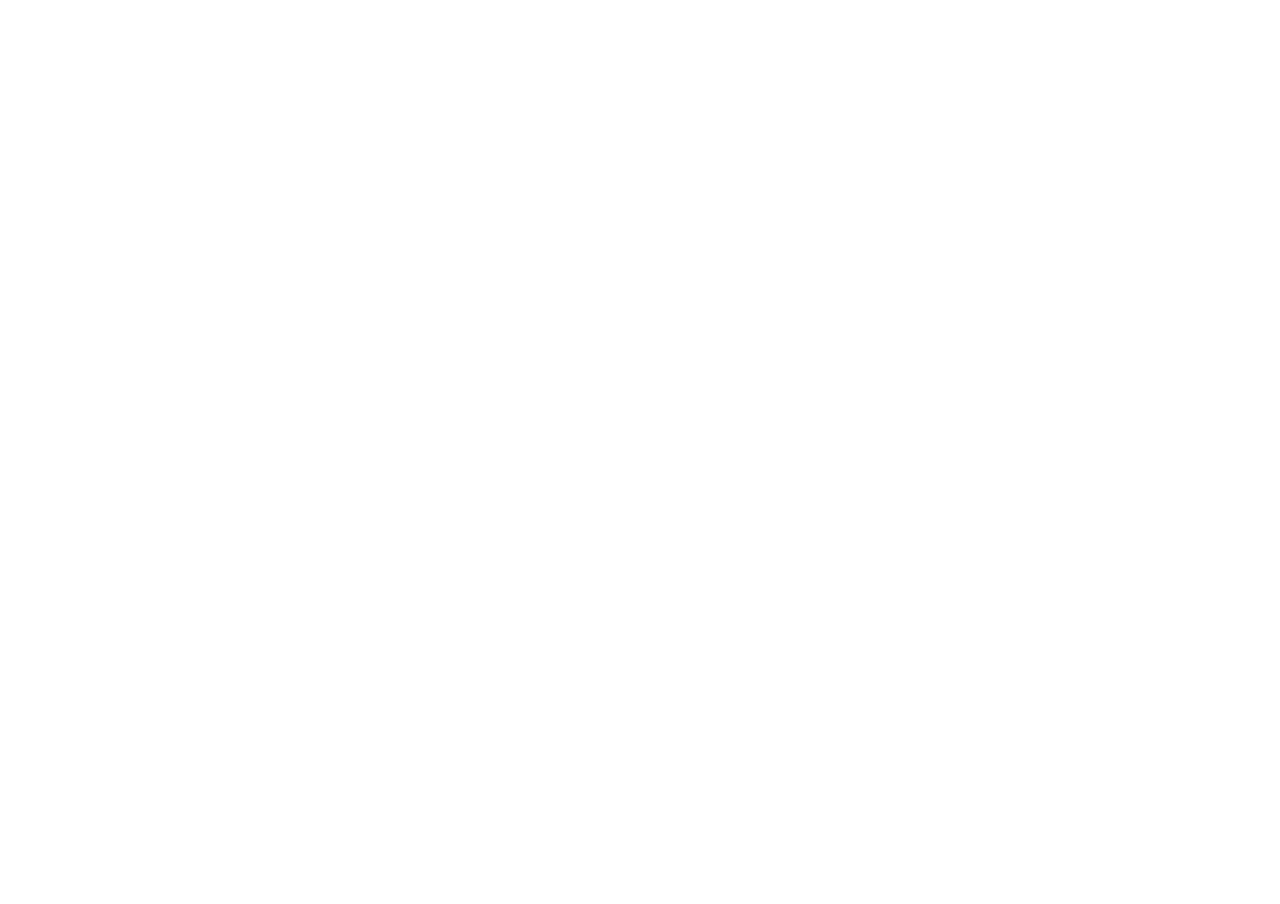
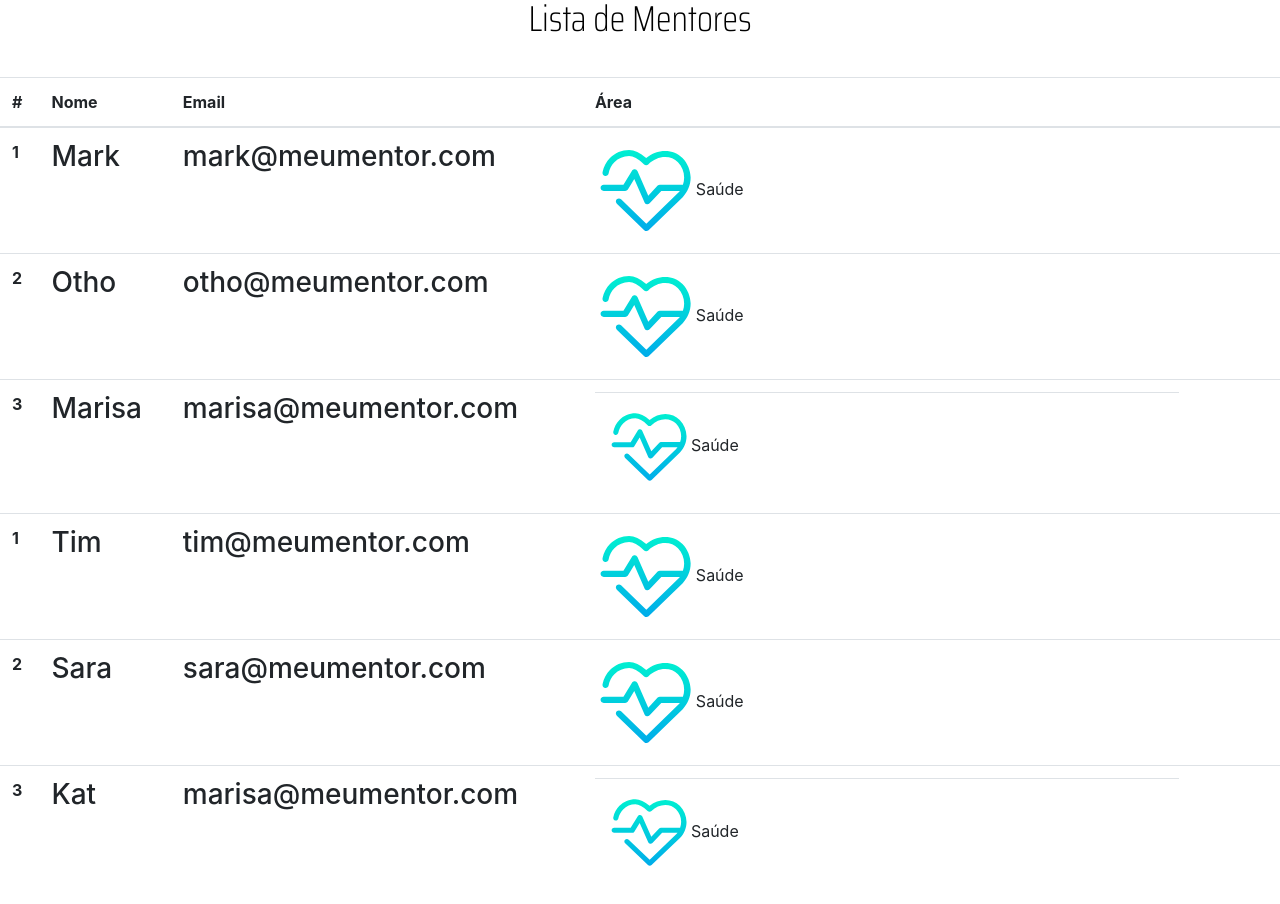
Before and after one commit to joao-vgarcia/hackaton-ccr, a React (Create React App) app: page /mentoresArea in a window 1280 px wide. Shown: the part 1020-1924 px from the top of the page. Before the commit the page ends 800 px from the top, so only its background shows below. Built offline with nearby package versions, Linux system fonts and the light colour scheme.

Commit message:
mentors by field list

```diff
--- a/src/App.js
+++ b/src/App.js
@@ -1,6 +1,7 @@
 import Register from "./pages/register";
 import Fields from "./pages/fields";
-import Mentors from "./pages/listMentors"
+import Mentors from "./pages/listMentors";
+import MentorsByField from "./pages/listMentorsByField";
 import React from "react";
 import { BrowserRouter as Router, Switch, Route } from "react-router-dom";
 
@@ -18,6 +19,9 @@
           <Route path="/listaMentores">
             <Mentors />
           </Route>
+          <Route path="/mentoresArea">
+            <MentorsByField />
+          </Route>
         </Switch>
       </Router>
     </div>
--- /dev/null
+++ b/src/pages/listMentorsByField.js
@@ -0,0 +1,63 @@
+import ponte from "../assets/ponte.png";
+import saude from "../assets/cardiogram.svg";
+import React from "react";
+
+
+function MentorsByField() {
+  return (
+    <>
+      <img src={ponte} alt="ponte" className="imagem" />
+      <h2 className="areas">Lista de Mentores</h2>
+      <table class="table">
+        <thead>
+          <tr>
+            <th scope="col">#</th>
+            <th scope="col">Nome</th>
+            <th scope="col">Email</th>
+            <th scope="col">Área</th>
+          </tr>
+        </thead>
+        <tbody>
+          <tr tabIndex="1">
+            <th scope="row" >1</th>
+            <td><h3>Mark</h3></td>
+            <td tabIndex="2"><h3>mark@meumentor.com</h3></td>
+            <td><img src={saude} alt="coração com pulso" className="icone" width="5px" height="5px"/>Saúde</td>
+          </tr>
+          <tr tabIndex="3">
+            <th scope="row">2</th>
+            <td><h3>Otho</h3></td>
+            <td tabIndex="4"><h3>otho@meumentor.com</h3></td>
+            <td><img src={saude} alt="coração com pulso" className="icone" width="5px" height="5px"/>Saúde</td>
+          </tr>
+          <tr tabIndex="5">
+            <th scope="row">3</th>
+            <td><h3>Marisa</h3></td>
+            <td tabIndex="6"><h3>marisa@meumentor.com</h3></td>
+            <td><td><img src={saude} alt="coração com pulso" className="icone" width="5px" height="5px"/>Saúde</td></td>
+          </tr>
+          <tr tabIndex="7">
+            <th scope="row" >1</th>
+            <td><h3>Tim</h3></td>
+            <td tabIndex="8"><h3>tim@meumentor.com</h3></td>
+            <td><img src={saude} alt="coração com pulso" className="icone" width="5px" height="5px"/>Saúde</td>
+          </tr>
+          <tr tabIndex="9">
+            <th scope="row">2</th>
+            <td><h3>Sara</h3></td>
+            <td tabIndex="10"><h3>sara@meumentor.com</h3></td>
+            <td><img src={saude} alt="coração com pulso" className="icone" width="5px" height="5px"/>Saúde</td>
+          </tr>
+          <tr tabIndex="11">
+            <th scope="row">3</th>
+            <td><h3>Kat</h3></td>
+            <td tabIndex="12"><h3>marisa@meumentor.com</h3></td>
+            <td><td><img src={saude} alt="coração com pulso" className="icone" width="5px" height="5px"/>Saúde</td></td>
+          </tr>
+        </tbody>
+      </table>
+    </>
+  );
+}
+
+export default MentorsByField;
```
